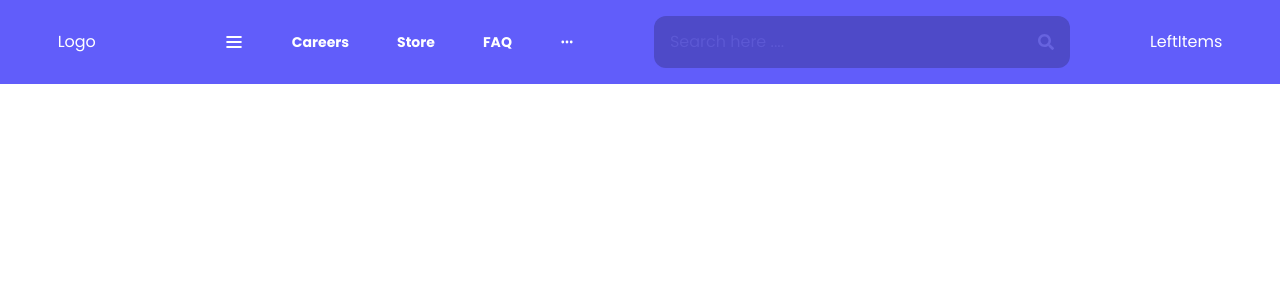
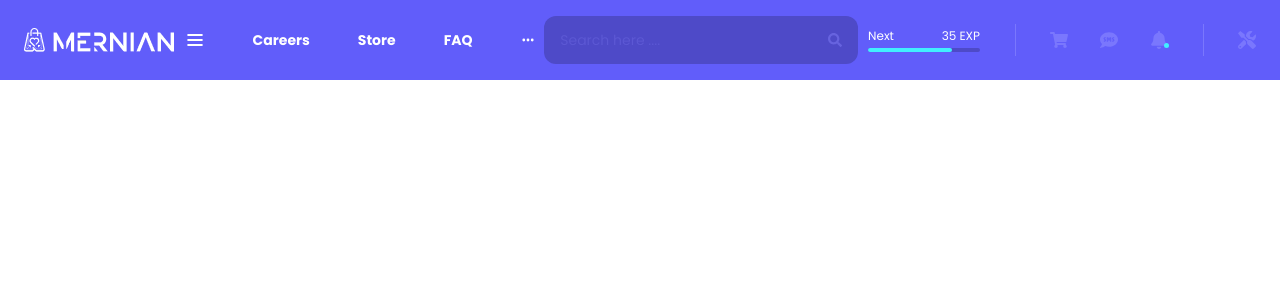
Before and after one commit to dearnasaruddin/mernian, a React (Vite) app: page / in a window 1280 px wide. Shown: the top 300 px of the page. Built offline with nearby package versions, Linux system fonts and the light colour scheme.

Commit message:
Navbar Done

```diff
--- a/index.html
+++ b/index.html
@@ -3,7 +3,7 @@
 
 <head>
   <meta charset="UTF-8" />
-  <link rel="icon" type="image/svg+xml" href="/vite.svg" />
+  <link rel="icon" type="image/svg+xml" href="./public/favicon.png" />
   <meta name="viewport" content="width=device-width, initial-scale=1.0" />
   <title>MERNIAN</title>
   <link rel="preconnect" href="https://fonts.googleapis.com">
--- a/src/components/Header.jsx
+++ b/src/components/Header.jsx
@@ -2,24 +2,60 @@ import React from 'react'
 import { Link } from 'react-router-dom'
 import { PiListBold } from "react-icons/pi";
 import { HiDotsHorizontal } from "react-icons/hi";
-import { FaSearch } from "react-icons/fa";
+import { FaBell, FaSearch, FaShoppingCart, FaSms, FaTools } from "react-icons/fa";
 
 const Header = () => {
     return (
-        <div className='flex items-center justify-center py-4 bg-primary font-poppins text-white'>
-            <div>Logo</div>
-            <ul className='flex items-center gap-x-12 font-bold text-sm ml-32'>
+        <div className='flex items-center justify-between px-6 py-4 bg-primary font-poppins text-white'>
+            <div>
+                <Link to={'/'}><img src="mernianLogo.png" alt="mernianLogo.png" /></Link>
+            </div>
+            <ul className='flex items-center gap-x-12 font-bold text-sm'>
                 <li><PiListBold className='text-xl' /></li>
-                <li><Link>Careers</Link></li>
-                <li><Link>Store</Link></li>
-                <li><Link>FAQ</Link></li>
+                <li><Link to={'#'}>Careers</Link></li>
+                <li><Link to={'#'}>Store</Link></li>
+                <li><Link to={'#'}>FAQ</Link></li>
                 <li><HiDotsHorizontal /></li>
             </ul>
-            <div className='relative mx-20'>
-                <input className='w-104 bg-[#4E4AC8] focus:bg-white px-4 py-3.5 focus:outline-none rounded-xl text-[#6965E0]' type="text" placeholder='Search here ....' />
-                <FaSearch className='absolute top-1/2 -translate-y-1/2 right-4 text-[#6763DF]'/>
+            <div className='relative w-[25.5%] text-sm'>
+                <input className=' w-full bg-[#4E4AC8] focus:bg-white pl-4 pr-10 py-3.5 focus:outline-none rounded-xl  font-normal text-[#6965E0]' type="text" placeholder='Search here ....' />
+                <FaSearch className='absolute top-1/2 -translate-y-1/2 right-4 text-[#6763DF]' />
             </div>
-            <div>LeftItems</div>
+
+            <div className='flex items-center gap-17.5'>
+                <div className=' relative after:absolute after:top-1/2 after:-right-9 after:-translate-y-1/2 after:w-[1px] after:h-8 after:bg-[#7A77FD]'>
+                    <div className='flex justify-between items-center font-normal text-xs mb-1'>
+                        <span>Next</span>
+                        <span>35 EXP</span>
+                    </div>
+                    <div>
+                        <div className='w-28 h-1 bg-[#4E4AC8] rounded-lg'>
+                            <div className='h-full w-21 bg-[#41EFFF] rounded-lg'></div>
+                        </div>
+                    </div>
+                </div>
+
+                <div  className='text-lg relative after:absolute after:top-1/2 after:-right-9 after:-translate-y-1/2 after:w-[1px] after:h-8 after:bg-[#7A77FD]'>
+                    <ul className='flex items-center gap-x-8 text-lg'>
+                        <li className='relative'>
+                            <FaShoppingCart className='text-[#7A77FD] hover:text-white cursor-pointer text-lg' />
+                        </li>
+                        <li className='relative'>
+                            <FaSms  className='text-[#7A77FD] hover:text-white cursor-pointer text-lg'/>
+                        </li>
+                        <li className='relative'>
+                            <FaBell className='text-[#7A77FD] hover:text-white cursor-pointer text-lg' />
+                            <span className='size-[5px] bg-[#41EFFF] rounded-full absolute bottom-[1px] -right-[1px]'></span>
+                        </li>
+                    </ul>
+                </div>
+
+                <div>
+                    <div>
+                        <FaTools className='text-[#7A77FD] hover:text-white cursor-pointer text-lg' />
+                    </div>
+                </div>
+            </div>
         </div>
     )
 }
```
Also changed, not shown: public/favicon.png (added), public/mernianLogo.png (added).
